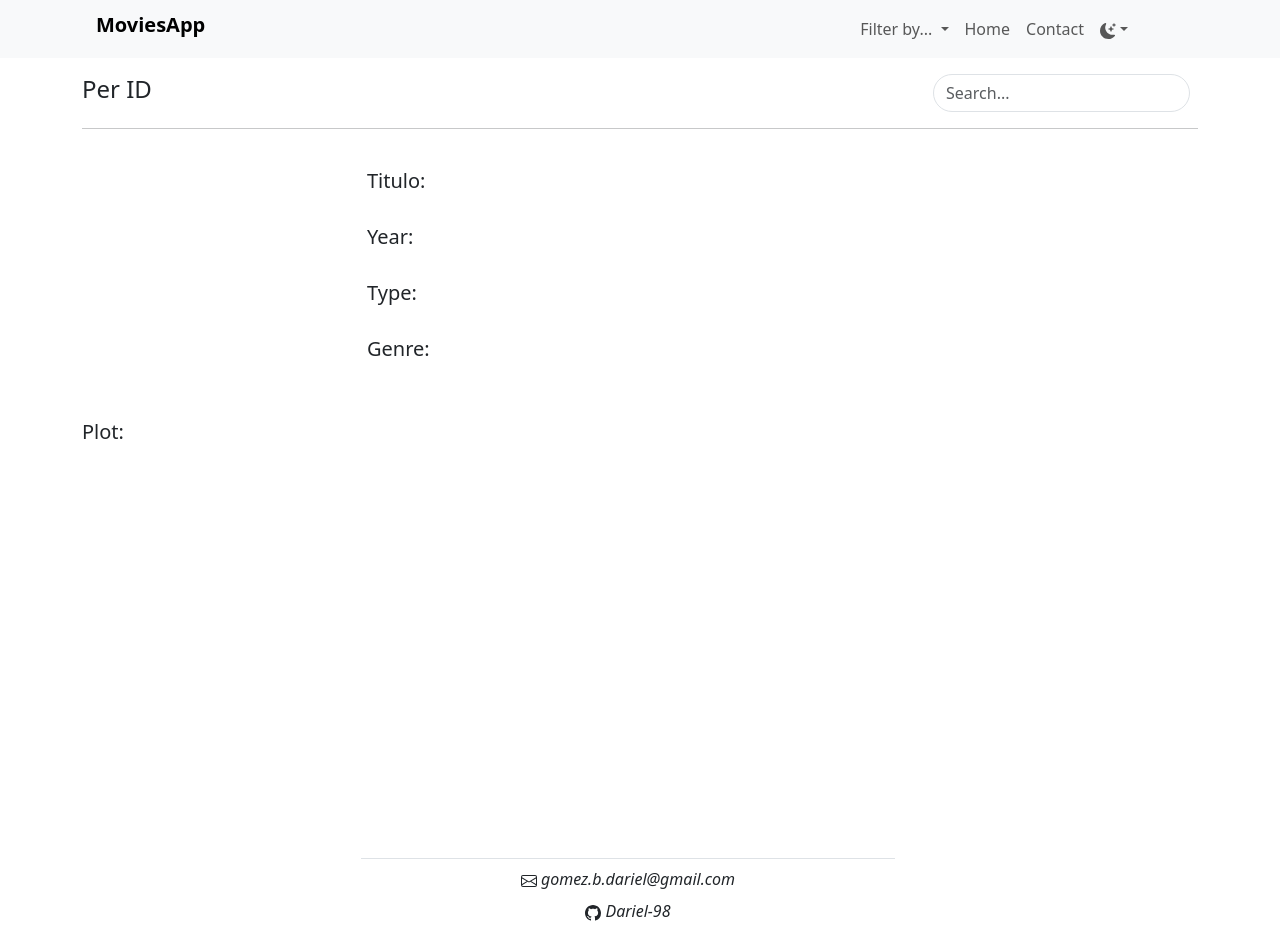
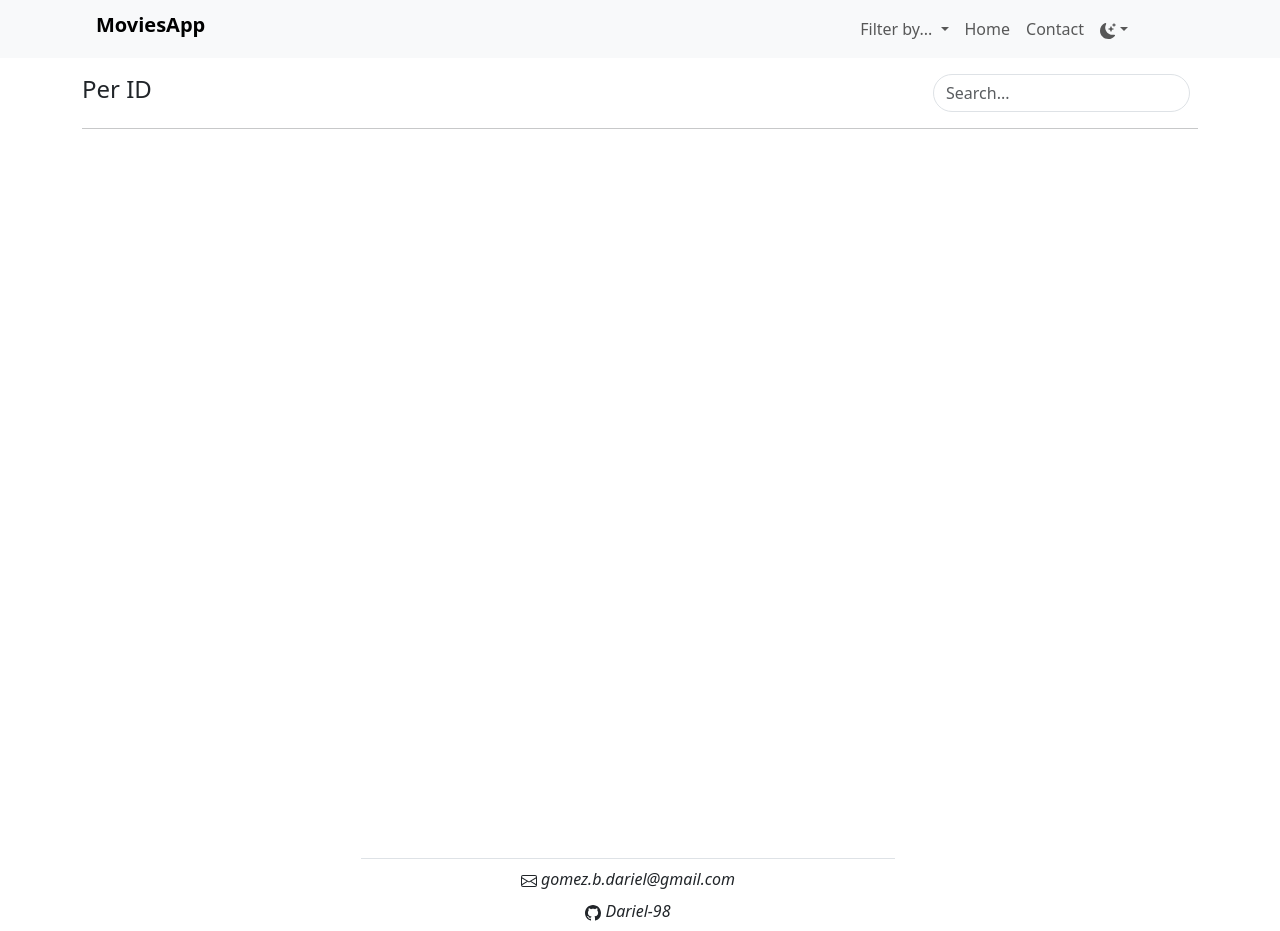
Before and after one commit to Dariel-98/moviesApp, an Angular app: page /id in a window 1280 px wide. Built offline with nearby package versions, Linux system fonts and the light colour scheme.

Commit message:
Movie component

```diff
--- /dev/null
+++ b/src/app/movies/components/movie/movie.component.html
@@ -0,0 +1,31 @@
+<div class="row">
+  <div class="col-3 mt-4">
+    <img src="{{ movie.Poster }}" alt="" style="width: 100%" />
+  </div>
+  <div *ngIf="!isEmpty" class="col-3 mt-4">
+    <h5>
+      Titulo: <span class="fw-normal">{{ movie.Title }}</span>
+    </h5>
+    <br />
+    <h5>
+      Year: <span class="fw-normal">{{ movie.Year }}</span>
+    </h5>
+    <br />
+    <h5>
+      Type: <span class="fw-normal">{{ movie.Type | titlecase }}</span>
+    </h5>
+    <br />
+    <h5>
+      Genre: <span class="fw-normal">{{ movie.Genre | titlecase }}</span>
+    </h5>
+    <br />
+  </div>
+</div>
+<div *ngIf="!isEmpty" class="row mt-4">
+  <div class="col-10">
+    <h5>
+      Plot:
+      <span class="fw-normal lh-base fst-italic">{{ movie.Plot }}</span>
+    </h5>
+  </div>
+</div>
--- /dev/null
+++ b/src/app/movies/components/movie/movie.component.ts
@@ -0,0 +1,13 @@
+import { Component, Input } from '@angular/core';
+import { MovieID } from '../../interfaces/byID.interface';
+
+@Component({
+  selector: 'app-movie',
+  templateUrl: './movie.component.html',
+  styles: [],
+})
+export class MovieComponent {
+  // Making imports from parent component
+  @Input() movie: MovieID = {};
+  @Input() isEmpty: boolean = true;
+}
--- a/src/app/movies/movies.module.ts
+++ b/src/app/movies/movies.module.ts
@@ -8,9 +8,10 @@ import { PerIdComponent } from './pages/per-id/per-id.component';
 import { FormsModule } from '@angular/forms';
 import { InputComponent } from './components/input/input.component';
 import { CardsComponent } from './components/cards/cards.component';
+import { MovieComponent } from './components/movie/movie.component';
 
 @NgModule({
-  declarations: [PerTitleComponent, PerTypeComponent, PerIdComponent, InputComponent, CardsComponent],
+  declarations: [PerTitleComponent, PerTypeComponent, PerIdComponent, InputComponent, CardsComponent, MovieComponent],
   imports: [CommonModule, MoviesRoutingModule, FormsModule],
 })
 export class MoviesModule {}
--- a/src/app/movies/pages/per-id/per-id.component.html
+++ b/src/app/movies/pages/per-id/per-id.component.html
@@ -13,36 +13,6 @@
 
   <!-- Info Panel -->
   <div *ngIf="!isError">
-    <div class="row">
-      <div class="col-3 mt-4">
-        <img src="{{ movie.Poster }}" alt="" style="width: 100%" />
-      </div>
-      <div class="col-3 mt-4">
-        <h5>
-          Titulo: <span class="fw-normal">{{ movie.Title }}</span>
-        </h5>
-        <br />
-        <h5>
-          Year: <span class="fw-normal">{{ movie.Year }}</span>
-        </h5>
-        <br />
-        <h5>
-          Type: <span class="fw-normal">{{ movie.Type | titlecase }}</span>
-        </h5>
-        <br />
-        <h5>
-          Genre: <span class="fw-normal">{{ movie.Genre | titlecase }}</span>
-        </h5>
-        <br />
-      </div>
-    </div>
-    <div class="row mt-4">
-      <div class="col-10">
-        <h5>
-          Plot:
-          <span class="fw-normal lh-base fst-italic">{{ movie.Plot }}</span>
-        </h5>
-      </div>
-    </div>
+    <app-movie [movie]="movie" [isEmpty]="isEmpty"></app-movie>
   </div>
 </div>
--- a/src/app/movies/pages/per-id/per-id.component.ts
+++ b/src/app/movies/pages/per-id/per-id.component.ts
@@ -1,5 +1,4 @@
-import { Component } from '@angular/core';
-import { Search } from '../../interfaces/movie.interface';
+import { Component, EventEmitter, Input } from '@angular/core';
 import { MovieService } from '../../services/movie.service';
 import { MovieID } from '../../interfaces/byID.interface';
 
@@ -13,6 +12,9 @@ export class PerIdComponent {
   term: string = '';
   isError: boolean = false;
   movie: MovieID = {};
+  isEmpty: boolean = true;
+
+  // Emitting variable to check if the search is empty or not
 
   constructor(private movieService: MovieService) {}
 
@@ -20,11 +22,13 @@ export class PerIdComponent {
   search(term: string) {
     this.term = term;
     this.isError = false;
+    this.isEmpty = true;
 
     this.movieService.findId(this.term).subscribe((resp) => {
       if (resp.Response === 'True') {
         console.log(resp);
         this.movie = resp;
+        this.isEmpty = false;
       } else if (resp.Response === 'False') {
         this.isError = true;
       }
```
